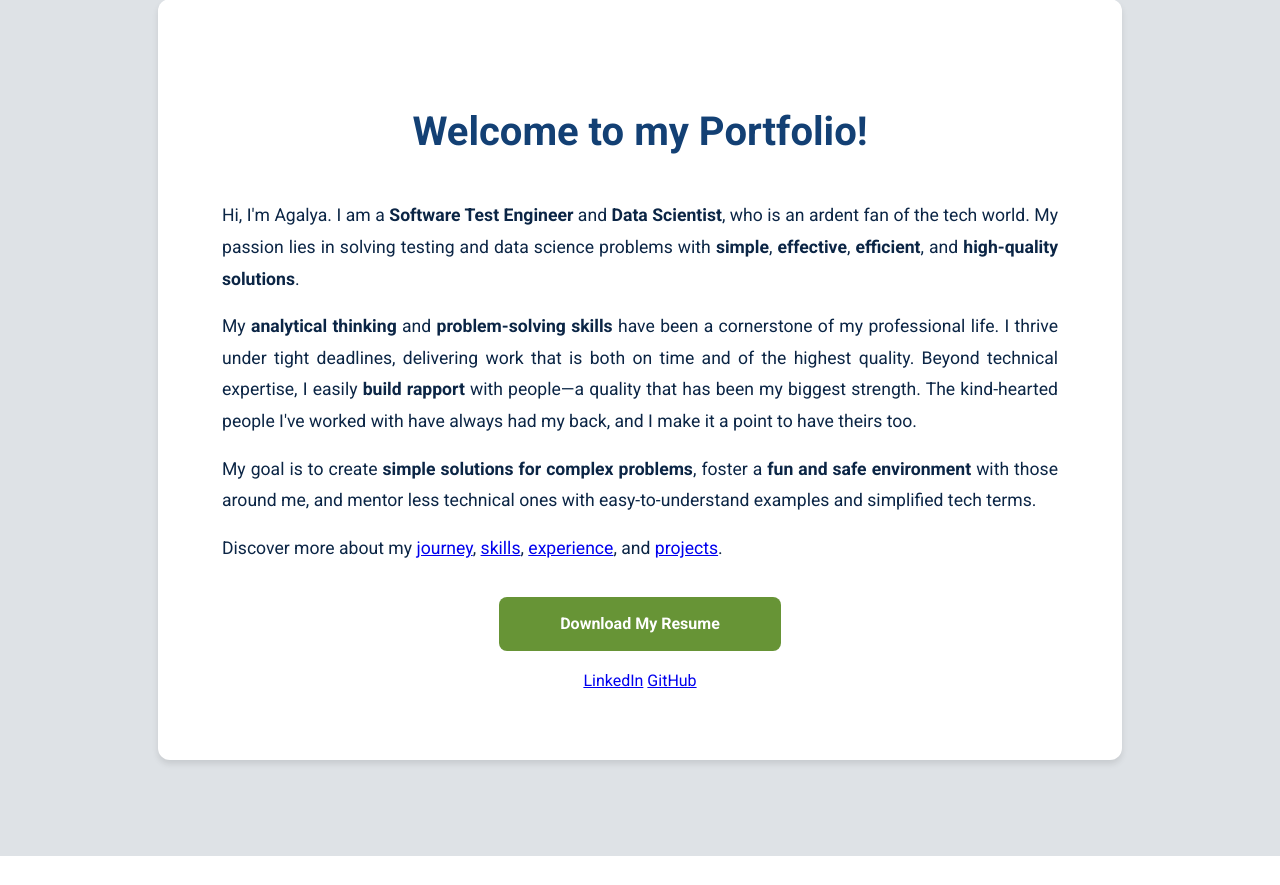
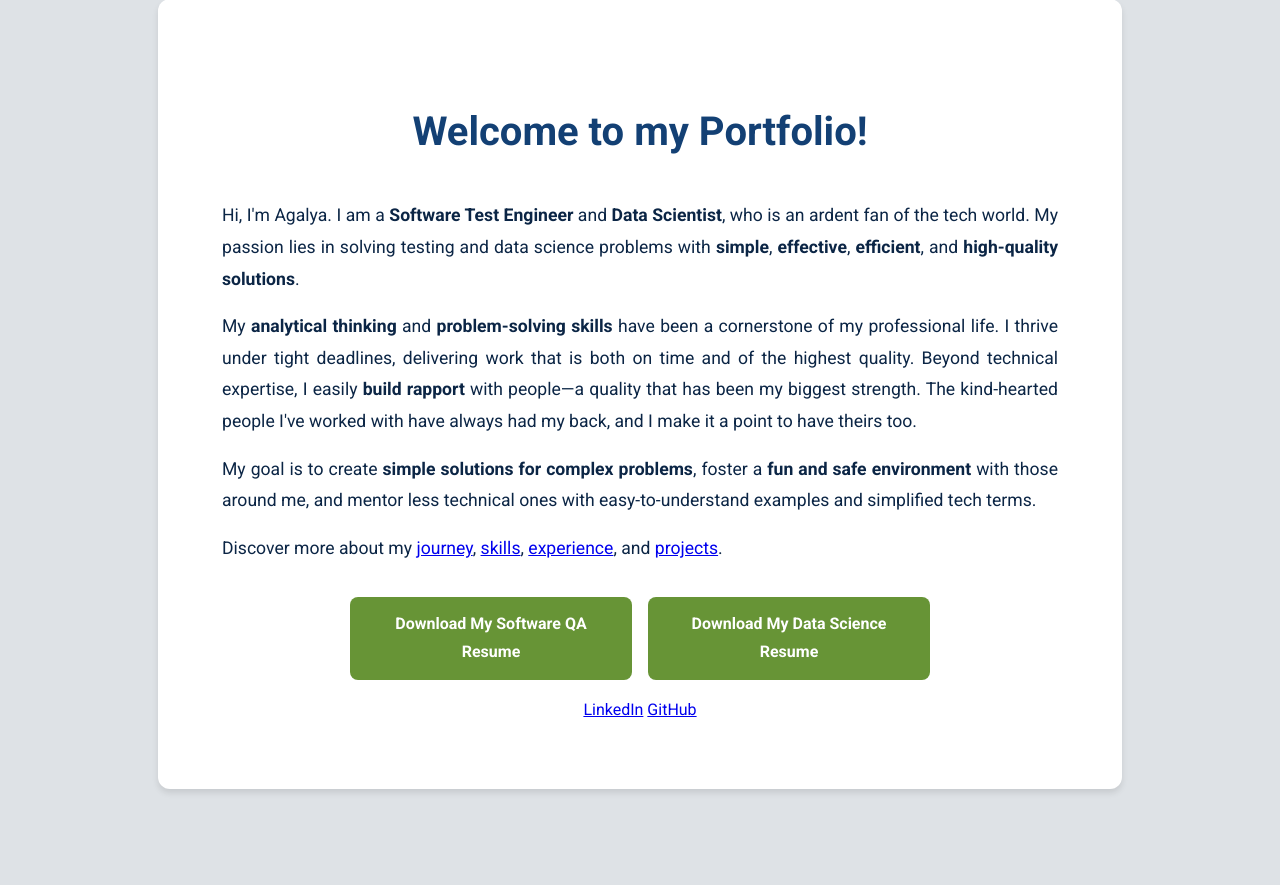
Before and after one commit to AyyaduraiAgalya/portfolio-website-flask, a Flask app: page / in a window 1280 px wide. Shown: the part 97-982 px from the top of the page. Before the commit the page ends 953 px from the top, so only its background shows below. Run offline with Flask 3, Linux system fonts and the light colour scheme.

Commit message:
Added Datascience resume download

```diff
--- a/app/templates/home.html
+++ b/app/templates/home.html
@@ -17,11 +17,11 @@
     </p>
     <div class="resume-links">
         <a href="{{ url_for('static', filename='Agalya_Ayyadurai_Resume_QA.pdf') }}" class="btn" download>
-            Download My Resume
+            Download My Software QA Resume
         </a>
-<!--        <a href="{{ url_for('static', filename='Agalya_Ayyadurai_Resume_DS.pdf') }}" class="btn" download>-->
-<!--            Download My Data Science Resume-->
-<!--        </a>-->
+        <a href="{{ url_for('static', filename='Agalya_Ayyadurai_Resume_DS.pdf') }}" class="btn" download>
+            Download My Data Science Resume
+        </a>
     </div>
     <p></p>
     <div class="social-links">
```
Also changed, not shown: 1 other file.
